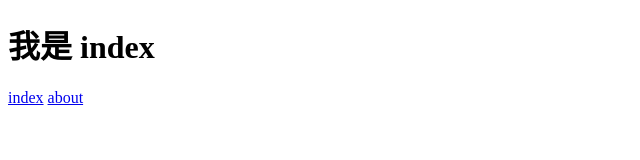
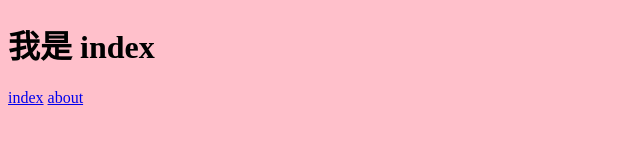
Before and after one commit to alan2357/appedu, a plain HTML site: page index.html in a window 1280 px wide. Shown: the whole page, without its empty margins (0-640 px from the left). Drawn offline with Linux system fonts and the light colour scheme.

Commit message:
add all.css

```diff
--- a/index.html
+++ b/index.html
@@ -4,6 +4,7 @@
     <meta charset="UTF-8">
     <meta name="viewport" content="width=device-width, initial-scale=1.0">
     <title>Document</title>
+    <link rel="stylesheet" href="./style/all.css">
 </head>
 <body>
     <h1>我是 index</h1>
--- /dev/null
+++ b/style/all.css
@@ -0,0 +1,5 @@
+@charset "utf-8";
+
+body {
+    background-color: pink;
+}
```
Also changed, not shown: about.html (+1 -0 lines).
